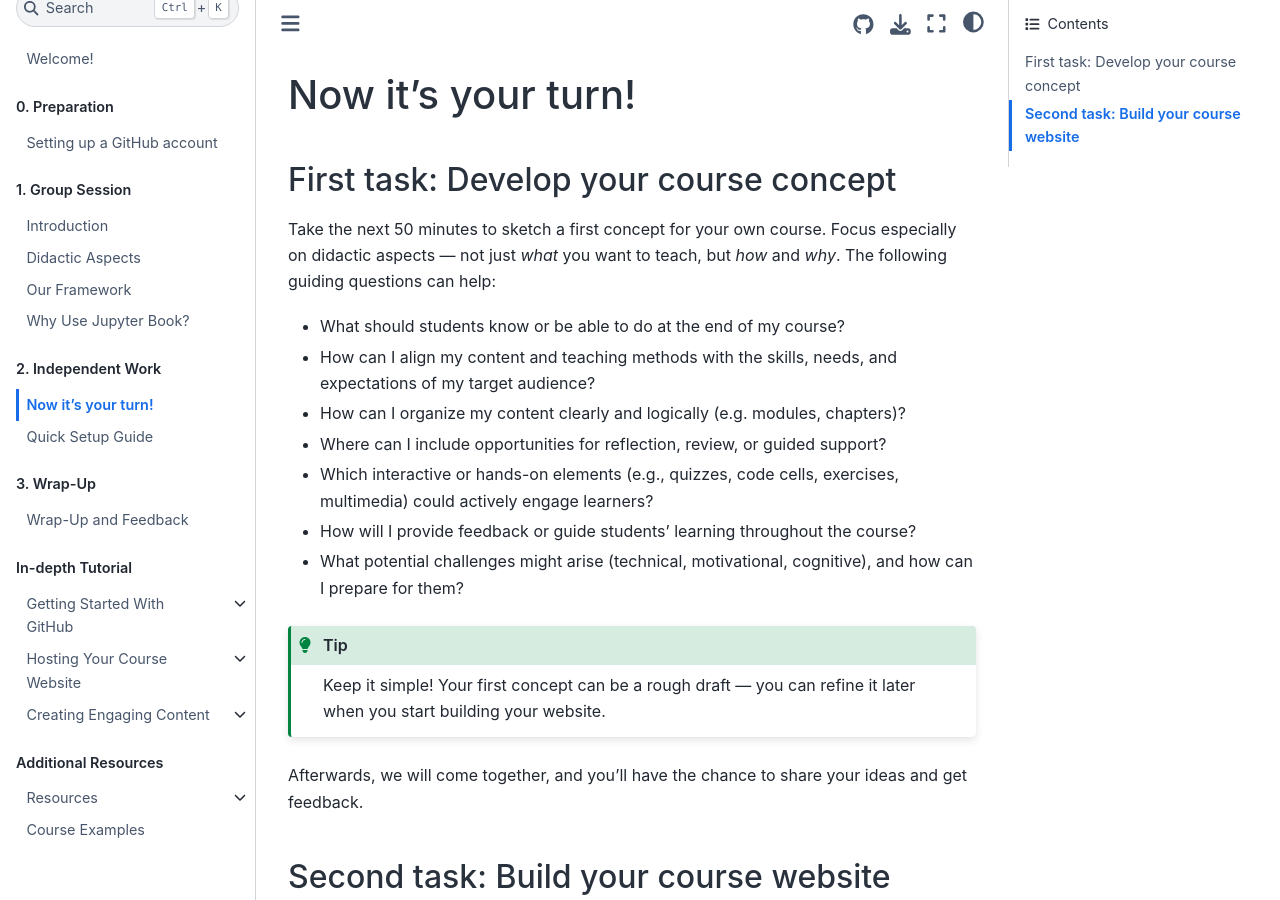
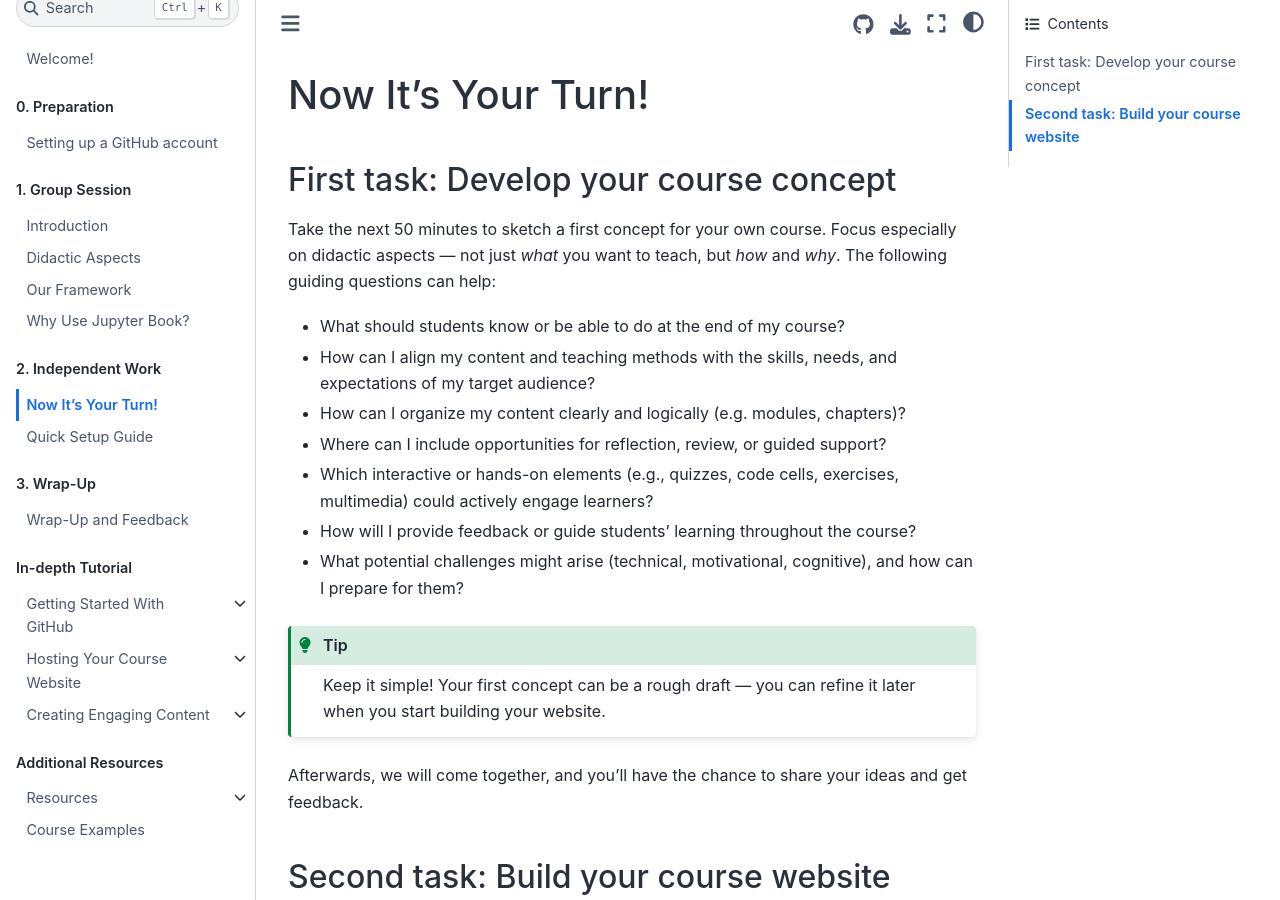
Before and after one commit to luciebinder/ws-openness-2025, a Jupyter Book: the page built from general-information/assignment.md, in a window 1280 px wide and 900 px high. Built offline with Jupyter Book 1.0.4 settings and Sphinx 7.4.7 and the Sphinx Book theme 1.1.4, drawn with Linux system fonts in a browser that asks for light colours.

```diff
--- a/general-information/assignment.md
+++ b/general-information/assignment.md
@@ -1,4 +1,4 @@
-# Now it's your turn!
+# Now It's Your Turn!
 
 ## First task: Develop your course concept
 Take the next 50 minutes to sketch a first concept for your own course. Focus especially on didactic aspects — not just _what_ you want to teach, but _how_ and _why_. The following guiding questions can help:
```
